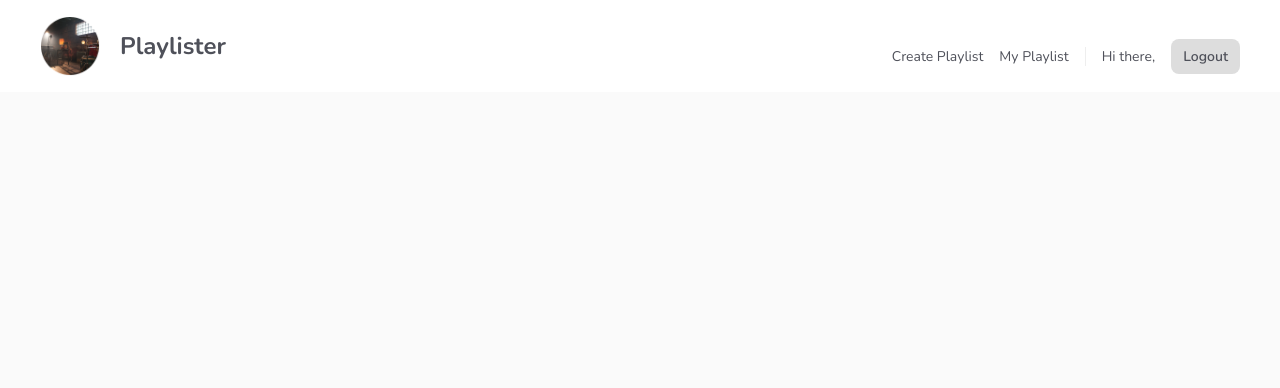
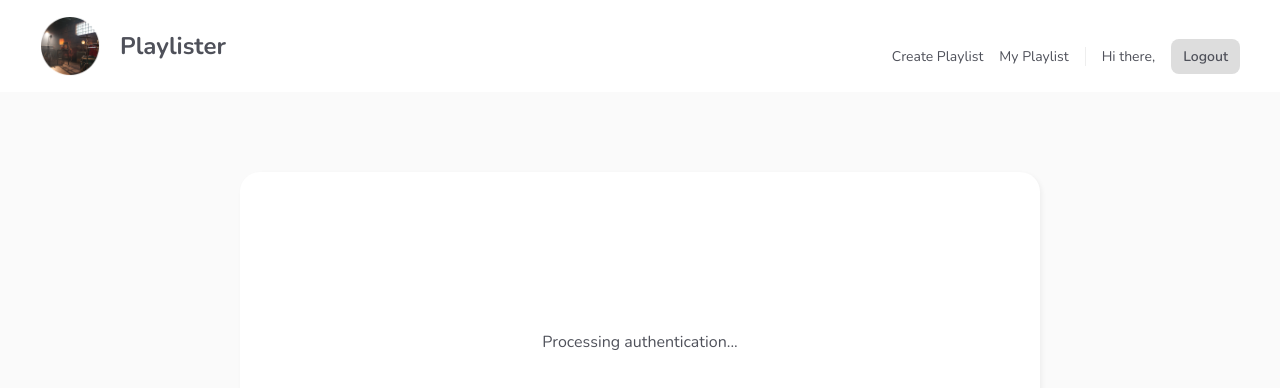
Before and after one commit to tuannamnguyen/playlist-manager-fe, a Vue app: page /callback in a window 1280 px wide. Shown: the top 388 px of the page. Built offline with nearby package versions, Linux system fonts and the light colour scheme; no server answers.

Commit message:
add callback component

```diff
--- a/src/router/index.js
+++ b/src/router/index.js
@@ -2,6 +2,7 @@ import { createRouter, createWebHistory } from 'vue-router'
 import Home from '../views/Home.vue'
 import Login from '../views/auth/Login.vue'
 import Signup from '../views/auth/Signup.vue'
+import Callback from '../views/auth/Callback.vue'
 import CreatePlaylist from '../views/playlists/CreatePlaylist.vue'
 import PlaylistDetails from '../views/playlists/PlaylistDetails.vue'
 import UserPlaylists from '../views/playlists/UserPlaylists.vue'
@@ -37,6 +38,11 @@ const routes = [
         component: Signup
     },
     {
+        path: "/callback",
+        name: "Callback",
+        component: Callback
+    },
+    {
         path: '/playlists/create',
         name: 'CreatePlaylist',
         component: CreatePlaylist,
--- /dev/null
+++ b/src/views/auth/Callback.vue
@@ -0,0 +1,28 @@
+<template>
+    <div class="callback">
+        <!-- Empty content container -->
+        <div class="content-container">
+            <!-- Optional loading indicator -->
+            <p>Processing authentication...</p>
+        </div>
+    </div>
+</template>
+
+<style>
+.callback {
+    max-width: 800px;
+    margin: 0 auto;
+    padding: 20px;
+}
+
+.content-container {
+    display: flex;
+    justify-content: center;
+    align-items: center;
+    height: 300px;
+    background: white;
+    border-radius: 20px;
+    padding: 20px;
+    box-shadow: 2px 2px 5px rgba(0, 0, 0, 0.05);
+}
+</style>
```
